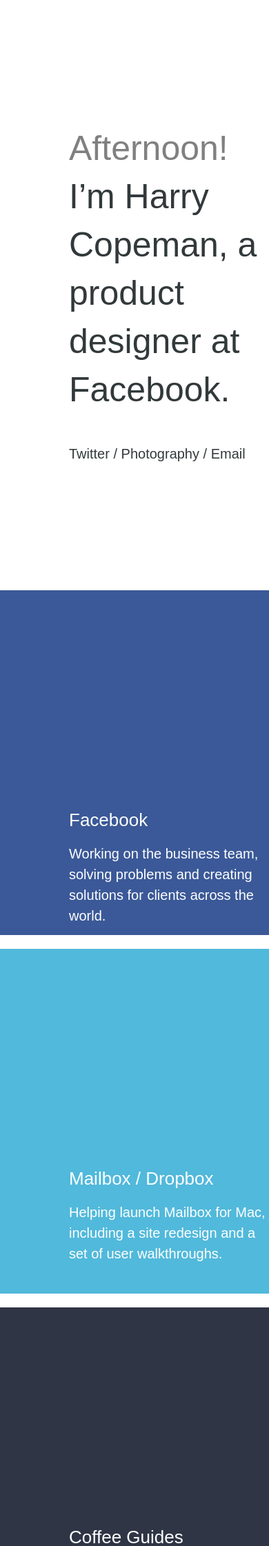
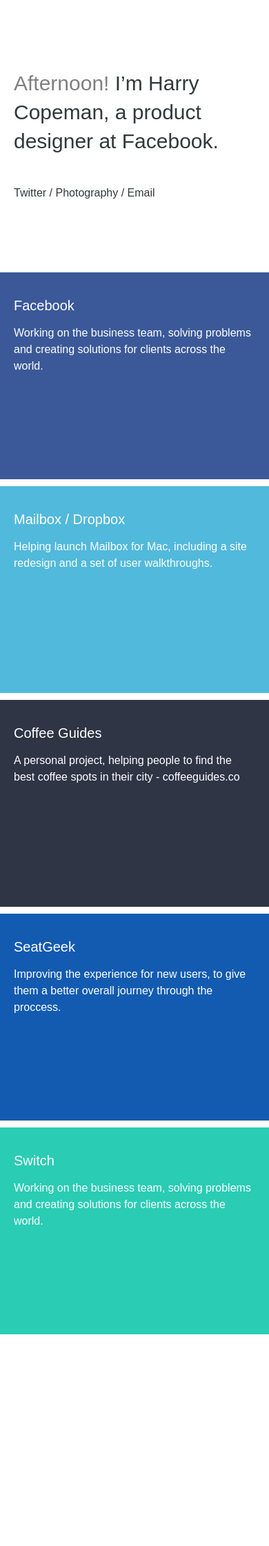
Before and after one commit to harrycopeman/harrycopeman.com, a PHP site: page / in a window 390 px wide. Shown: the top 2242 px of the page at 69% size. After the commit the page ends 1935 px from the top, so only its background shows below. Run offline with PHP 8.4, Linux system fonts and the light colour scheme; data that the repository does not hold is empty; some libraries are stand-ins or nearby versions.

Commit message:
Mobile Site

```diff
--- a/_core/css/style.css
+++ b/_core/css/style.css
@@ -671,14 +671,14 @@ footer li { display: inline-block; padding-right: 20px; padding-left: 20px; font
 footer a { color: inherit; border-bottom: 1px solid #DBBA88; text-decoration: none; }
 footer a:hover { color: #32393B; }
 
-.intro h1 { margin-top: 180px; font-family: "adelle-sans", "adelle sans", sans-serif; text-align: left; font-size: 50px; font-weight: 500; line-height: 1.4; max-width: 900px; margin-bottom: 40px; margin-left: 100px; color: #32393B; }
+.intro h1 { margin-top: 180px; font-family: "adelle-sans", "adelle sans", sans-serif; text-align: left; font-size: 50px; font-weight: 500; line-height: 1.4; max-width: 900px; margin-bottom: 40px; margin-left: 100px; color: #32393B; padding-right: 50px; }
 .intro p { margin-left: 100px; margin-bottom: 180px; font-family: "adelle-sans", "adelle sans", sans-serif; color: #32393B; font-size: 20px; }
 .intro strong { color: gray; }
 .intro a { text-decoration: none; color: inherit; }
 .intro a:hover { opacity: 0.8; }
 
 .job { margin-bottom: 20px; height: 500px; width: 100%; padding-left: 100px; }
-.job h1 { color: white; font-family: "adelle-sans", "adelle sans", sans-serif; font-size: 26px; margin-bottom: 10px; padding-top: 310px; }
+.job h1 { color: white; font-family: "adelle-sans", "adelle sans", sans-serif; font-size: 26px; margin-bottom: 10px; padding-top: 310px; padding-right: 20px; }
 .job p { color: white; font-family: "adelle-sans", "adelle sans", sans-serif; font-size: 20px; line-height: 1.5; max-width: 480px; }
 .job a { color: inherit; text-decoration: none; }
 
@@ -692,8 +692,11 @@ footer a:hover { color: #32393B; }
 
 #switch { background: #2ACCB4; }
 
-@media only screen and (max-width: 800px) { h1 { font-size: 30px; }
-  p { font-size: 16px; margin-bottom: 50px; } }
+@media only screen and (max-width: 800px) { .intro h1 { font-size: 30px; margin-left: 20px; margin-top: 100px; }
+  .intro p { font-size: 16px; margin-bottom: 100px; margin-left: 20px; }
+  .job { padding-left: 20px; padding-right: 20px; height: 300px; margin-bottom: 10px; }
+  .job h1 { padding-top: 30px; font-size: 20px; }
+  .job p { font-size: 16px; } }
 .city-header { -webkit-background-size: cover; -moz-background-size: cover; -o-background-size: cover; background-size: cover; }
 .city-header h1 { margin-top: 200px; font-family: "adelle-sans", "adelle sans", sans-serif; text-align: center; font-size: 60px; font-weight: 500; margin-bottom: 160px; }
 .city-header #black { color: #32393B; }
--- a/_core/scss/pages/_home.scss
+++ b/_core/scss/pages/_home.scss
@@ -11,6 +11,7 @@
 			margin-bottom: 40px;
 			margin-left: $left;
 			color: $text;
+			padding-right: 50px;
 		}
 		p {
 			margin-left: $left;
@@ -45,6 +46,7 @@
 			font-size: 26px;
 			margin-bottom: 10px;
 			padding-top: 310px;
+			padding-right: 20px;
 		}
 		p {
 			color: white;
@@ -80,13 +82,34 @@
 	background: #2ACCB4;
 }
 
-		@media only screen and (max-width : $break) {
+@media only screen and (max-width : $break) {
 
+	.intro {
 				h1 {
 					font-size: 30px;
+					margin-left: 20px;
+					margin-top: 100px;
 				}
 				p {
 					font-size: 16px;
-					margin-bottom: 50px;
+					margin-bottom: 100px;
+					margin-left: 20px;
 				}
 		}
+
+	.job {
+		padding-left: 20px;
+		padding-right: 20px;
+		height: 300px;
+		margin-bottom: 10px;
+
+			h1 {
+				padding-top: 30px;
+				font-size: 20px;
+			}
+			p {
+				font-size: 16px;
+			}
+	}
+
+}
```
